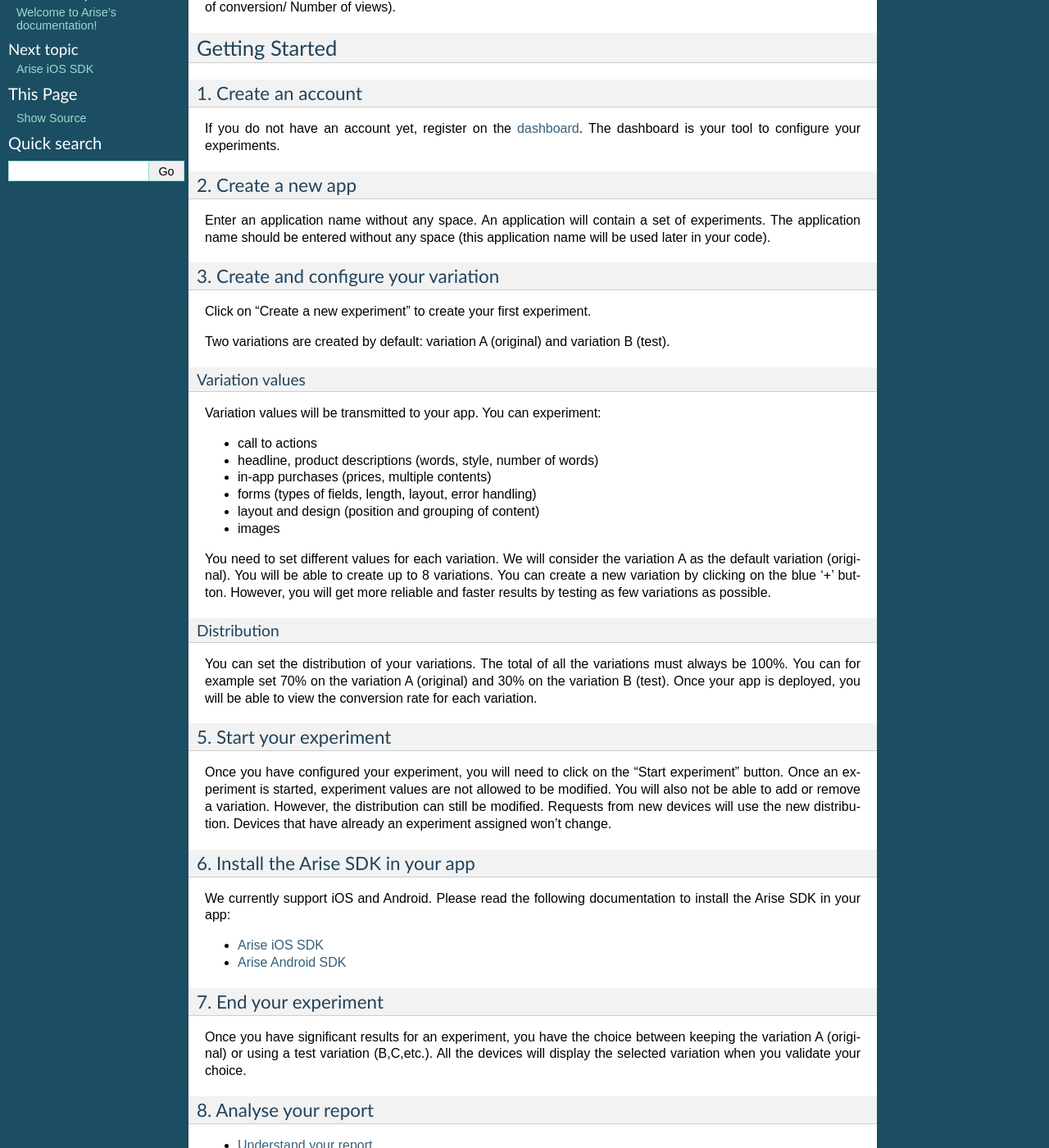
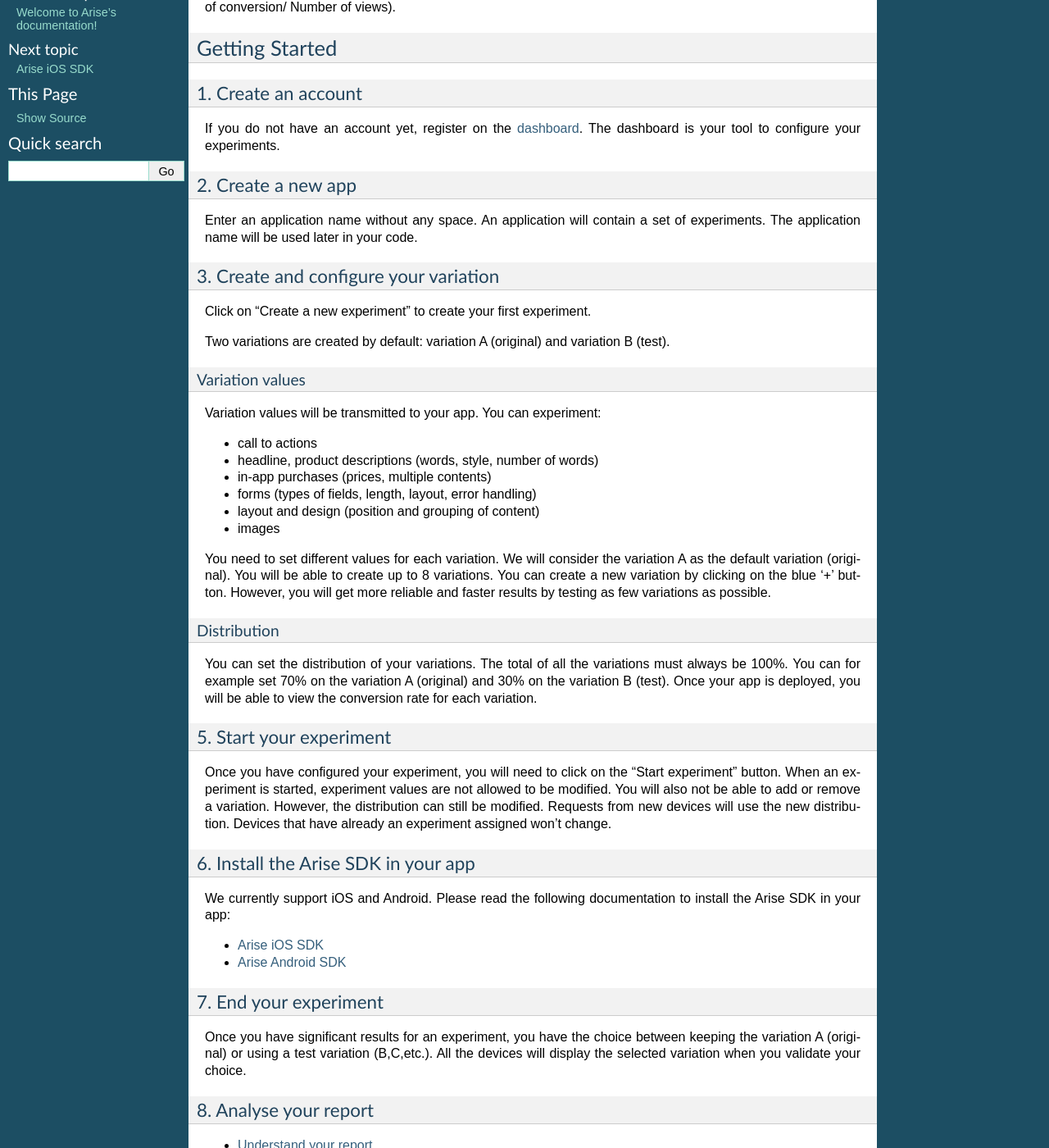
Before and after one commit to smart-mobile-software/arisedocs, a Sphinx documentation site: the page built from docs/source/setup.rst, in a window 1280 px wide and 1400 px high, scrolled down 440 px. Shown: the whole window at 82% size. Built offline with Sphinx 7.4.7, drawn with Linux system fonts in a browser that asks for light colours.

Commit message:
spelling fixes

```diff
--- a/docs/source/report.rst
+++ b/docs/source/report.rst
@@ -86,7 +86,7 @@ A screen is shown to the player when he has no more life (game over):
 | One view event is recorded when the screen is displayed.
 | One conversion event is recorded **for each life** bought.
 
-In this example, the results means that a player who loose purchases in average 0.89 life with the variation A and 1.53 lives with the variation B.
+In this example, the results mean that a player purchases in average 0.89 life with the variation A and 1.53 lives with the variation B.
 The revenue is higher with the variation B than with the variation A!
 
 This is why in some cases we can have more conversion events than views! The goal here was to optimize the number of lives purchased.
--- a/docs/source/setup.rst
+++ b/docs/source/setup.rst
@@ -33,7 +33,7 @@ If you do not have an account yet, register on the dashboard_. The dashboard is
 2. Create a new app
 --------------------
 
-Enter an application name without any space. An application will contain a set of experiments. The application name should be entered without any space (this application name will be used later in your code).
+Enter an application name without any space. An application will contain a set of experiments. The application name will be used later in your code.
 
 3. Create and configure your variation
 ---------------------------------------
@@ -65,7 +65,7 @@ You can set the distribution of your variations. The total of all the variations
 5. Start your experiment
 ---------------------------
 
-Once you have configured your experiment, you will need to click on the "Start experiment" button. Once an experiment is started, experiment values are not allowed to be modified. You will also not be able to add or remove a variation. However, the distribution can still be modified. Requests from new devices will use the new distribution. Devices that have already an experiment assigned won't change.
+Once you have configured your experiment, you will need to click on the "Start experiment" button. When an experiment is started, experiment values are not allowed to be modified. You will also not be able to add or remove a variation. However, the distribution can still be modified. Requests from new devices will use the new distribution. Devices that have already an experiment assigned won't change.
 
 6. Install the Arise SDK in your app
 -------------------------------------
```
